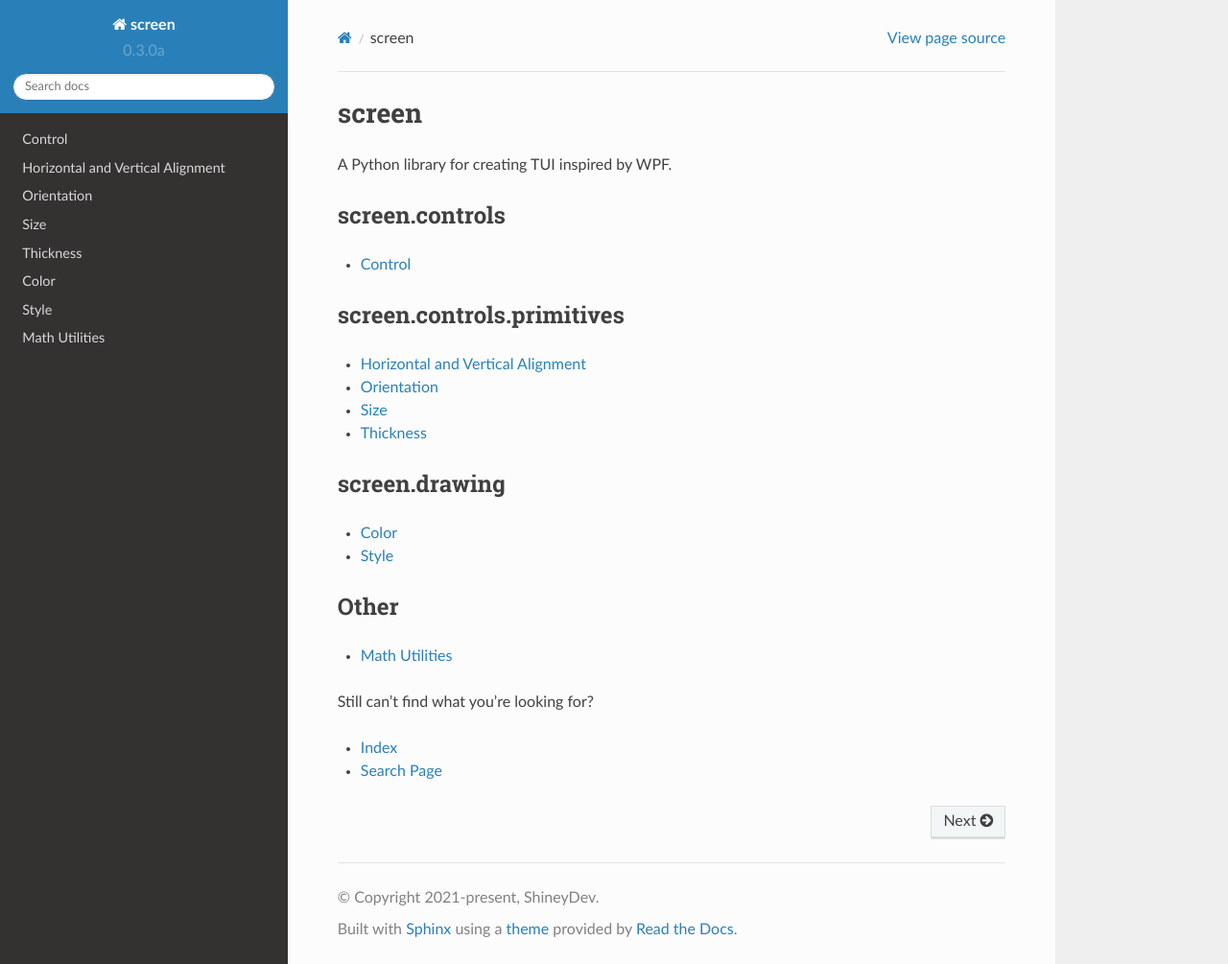
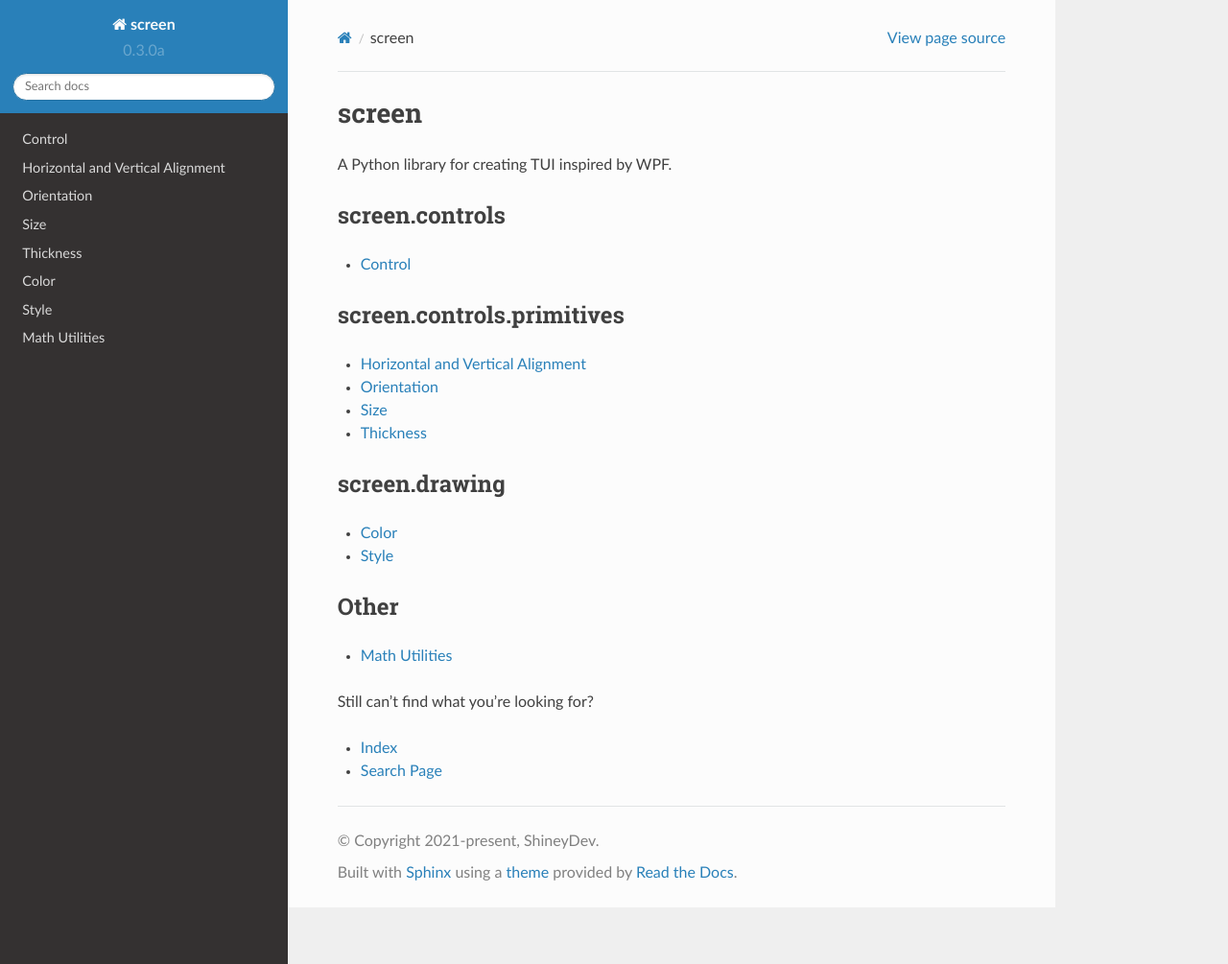
Before and after one commit to ShineyDev/screen, a Sphinx documentation site: the page built from docs/index.rst, in a window 1280 px wide and 1005 px high. Shown: the whole window at 96% size. Built offline with Sphinx 7.4.7 and the Read the Docs theme 2.0.0, drawn with Linux system fonts in a browser that asks for light colours; pages that are not in the unit, such as notebooks, are missing from menus.

Commit message:
correctly configurate theme

```diff
--- a/docs/conf.py
+++ b/docs/conf.py
@@ -27,6 +27,13 @@
 
 highlight_language = "python3"
 html_theme = "sphinx_rtd_theme"
+html_theme_options = {
+    "collapse_navigation": False,
+    "includehidden": False,
+    "navigation_depth": -1,
+    "prev_next_buttons_location": None,
+    "titles_only": True,
+}
 master_doc = "index"
 pygments_style = "friendly"
 source_suffix = ".rst"
```
